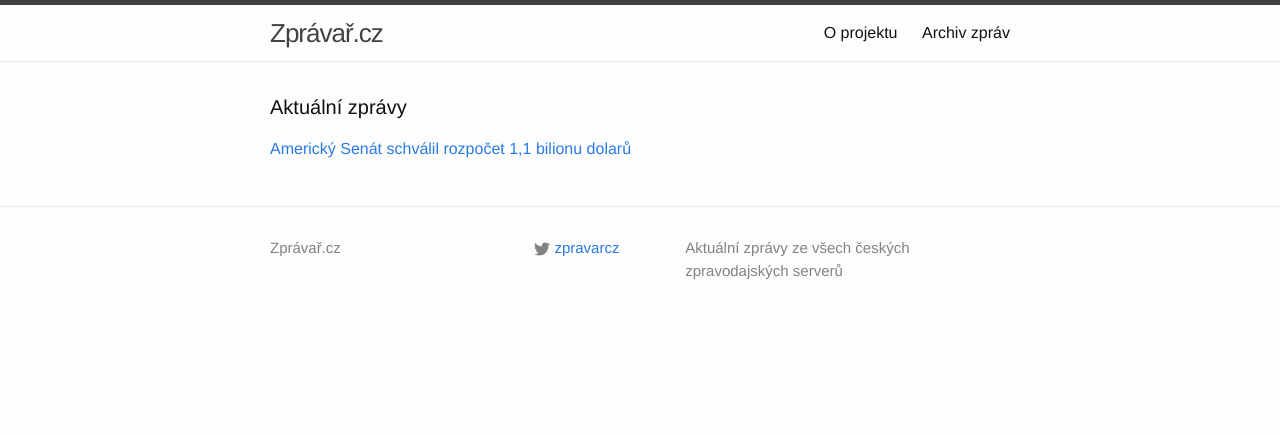
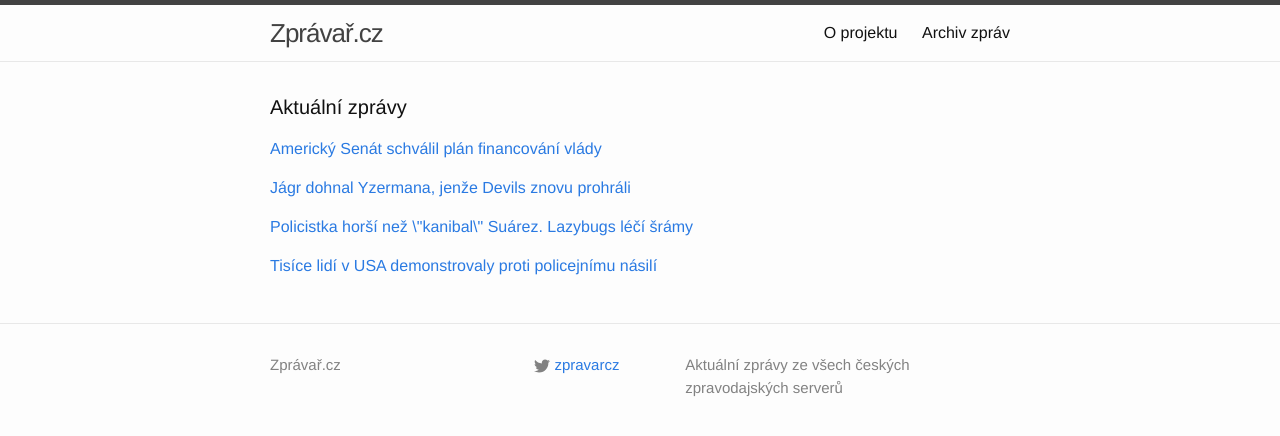
Before and after one commit to adliska/zpravar, a Jekyll site: the page built from index.html, in a window 1280 px wide. Shown: the top 436 px of the page. Built offline with Jekyll 4.4.1, drawn with Linux system fonts in a browser that asks for light colours.

Commit message:
zpravar news update

```diff
--- a/index.html
+++ b/index.html
@@ -5,11 +5,35 @@ layout: default
 <div class="home">
     <h1 class="page-heading">Aktuální zprávy</h1>
 
-<p><a href="javascript:;" onclick="toggle_visibility('zpravy0')">Americký Senát schválil rozpočet 1,1 bilionu dolarů</a></p>
+<p><a href="javascript:;" onclick="toggle_visibility('zpravy0')">Americký Senát schválil plán financování vlády</a></p>
 <div id="zpravy0" style="display:none">
 <ul>
+<li><a href=http://zpravy.aktualne.cz/zahranici/americky-senat-schvalil-plan-financovani-vlady/r~db146878835c11e49e4b0025900fea04/>Americký Senát schválil plán financování vlády - zpravy.aktualne.cz</a></li>
+<li><a href=http://www.ceskenoviny.cz/zpravy/zpravy/americky-senat-schvalil-plan-financovani-vlady/1158676>Americký Senát schválil plán financování vlády - www.ceskenoviny.cz</a></li>
 <li><a href=http://zpravy.idnes.cz/americky-senat-schvalil-rozpocet-dlc-/zahranicni.aspx?c=A141214_072200_zahranicni_cen>Americký Senát schválil rozpočet 1,1 bilionu dolarů - zpravy.idnes.cz</a></li>
 <li><a href=http://zpravy.e15.cz/zahranicni/politika/americky-senat-schvalil-plan-financovani-vlady-1145611>Americký Senát schválil plán financování vlády - zpravy.e15.cz</a></li>
 <li><a href=http://zpravy.e15.cz/zahranicni/politika/senat-usa-prodlouzil-provizorium-pro-financovani-vladnich-uradu-do-stredy-1145611>Senát USA prodloužil provizorium pro financování vládních úřadů. Do středy - zpravy.e15.cz</a></li>
 </ul>
+</div><p><a href="javascript:;" onclick="toggle_visibility('zpravy1')">Jágr dohnal Yzermana, jenže Devils znovu prohráli</a></p>
+<div id="zpravy1" style="display:none">
+<ul>
+<li><a href=http://www.tyden.cz/rubriky/sport/hokej/nhl/jagr-dohnal-yzermana-jenze-devils-znovu-prohrali_327221.html>Jágr dohnal Yzermana, jenže Devils znovu prohráli - www.tyden.cz</a></li>
+<li><a href=http://www.sportovninoviny.cz/zpravy/jagr-dohnal-yzermana-devils-ale-znovu-prohrali/1158661>Jágr dohnal Yzermana, Devils ale znovu prohráli - www.sportovninoviny.cz</a></li>
+<li><a href=http://www.denik.cz/hokej/jagr-dohnal-yzermana-devils-ale-znovu-prohrali-20141214.html>Jágr dohnal Yzermana, Devils ale znovu prohráli - www.denik.cz</a></li>
+<li><a href=http://sport.aktualne.cz/voracek-zaril-jenze-seugin-sestrelil-devils-a-dal-mu-unika/r~feaf89f2830c11e4bdad0025900fea04/>Voráček zářil, jenže Seugin sestřelil Devils a dál mu uniká - sport.aktualne.cz</a></li>
+</ul>
+</div><p><a href="javascript:;" onclick="toggle_visibility('zpravy2')">Policistka horší než \"kanibal\" Suárez. Lazybugs léčí šrámy</a></p>
+<div id="zpravy2" style="display:none">
+<ul>
+<li><a href=http://www.tyden.cz/rubriky/sport/ostatni-sporty/policistka-horsi-nez-kanibal-suarez-lazybugs-leci-sramy_327203.html>Policistka horší než \"kanibal\" Suárez. Lazybugs léčí šrámy - www.tyden.cz</a></li>
+<li><a href=http://www.tyden.cz/rubriky/sport/ostatni-sporty/policistka-horsi-nez-kanibal-suarez-lazybugs-pocitaji-sramy_327203.html>Policistka horší než \"kanibal\" Suárez. Lazybugs počítají šrámy - www.tyden.cz</a></li>
+<li><a href=http://www.tyden.cz/rubriky/sport/ostatni-sporty/policistka-horsi-nez-kanibal-suarez-lazybugs-pocitaji-prvni-sramy_327203.html>Policistka horší než \"kanibal\" Suárez. Lazybugs počítají první šrámy - www.tyden.cz</a></li>
+</ul>
+</div><p><a href="javascript:;" onclick="toggle_visibility('zpravy3')">Tisíce lidí v USA demonstrovaly proti policejnímu násilí</a></p>
+<div id="zpravy3" style="display:none">
+<ul>
+<li><a href=http://www.ceskenoviny.cz/zpravy/zpravy/tisice-lidi-v-usa-demonstrovaly-proti-policejnimu-nasili/1158671>Tisíce lidí v USA demonstrovaly proti policejnímu násilí - www.ceskenoviny.cz</a></li>
+<li><a href=http://www.lidovky.cz/myslime-to-vazne-tisice-lidi-demonstrovaly-v-usa-proti-policejnimu-nasili-1uz-/zpravy-svet.aspx?c=A141214_074842_ln_zahranici_hm>„Myslíme to vážně!“ Tisíce lidí demonstrovaly v USA proti policejnímu násilí  - www.lidovky.cz</a></li>
+<li><a href=http://www.novinky.cz/zahranicni/amerika/356309-tisice-lidi-vyrazily-ve-washingtonu-do-ulic-kvuli-udajne-zvuli-policie.html>Tisíce lidí vyrazily ve Washingtonu do ulic kvůli údajné zvůli policie - www.novinky.cz</a></li>
+</ul>
 </div></div>
```
